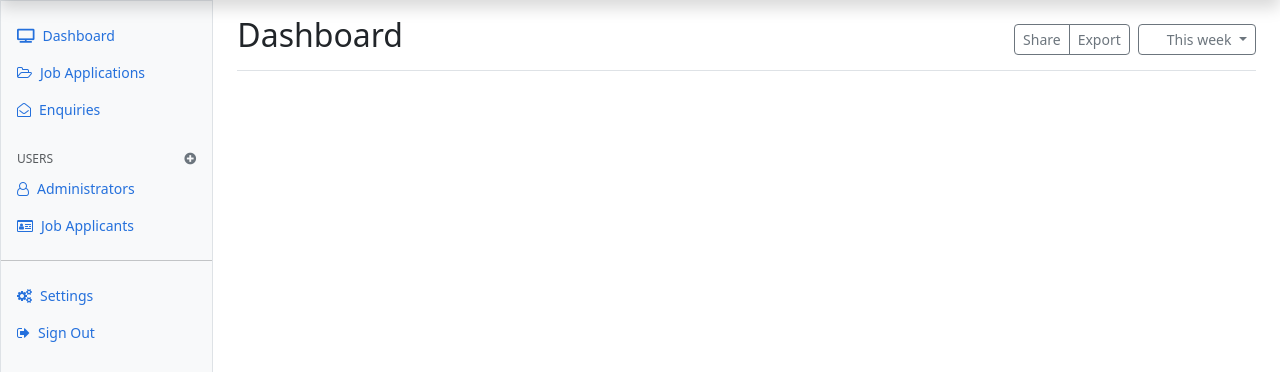
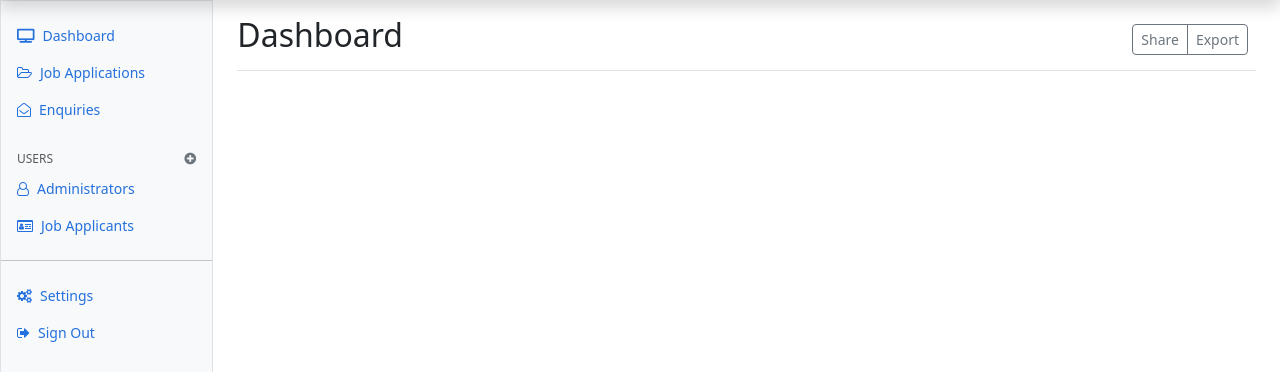
Before and after one commit to Mutai05/Job-Finder-Web, a Flask app: template app/templates/includes/index.html in a window 1280 px wide. Shown: the part 48-420 px from the top of the page. Run offline with Flask 3, Linux system fonts and the light colour scheme; the template is opened without the code that fills it, so the values that code supplies are empty; some libraries are stand-ins or nearby versions.

Commit message:
Fixed sidebar menu full height style on mobile

```diff
--- a/app/templates/includes/dashboard.css
+++ b/app/templates/includes/dashboard.css
@@ -47,7 +47,10 @@
   padding: .75rem 1rem;
 }
 
-.full-height {
-  height: 100vh;
-  background-color: #F8F9FA;
+
+@media (min-width: 768px) {
+  .full-height {
+    height: 100vh;
+    background-color: #F8F9FA;
+  }
 }
--- a/app/templates/includes/index.html
+++ b/app/templates/includes/index.html
@@ -19,11 +19,6 @@
       href="https://cdnjs.cloudflare.com/ajax/libs/font-awesome/4.7.0/css/font-awesome.min.css"
     />
 
-    <!-- Custom styles for this template -->
-    <link
-      href="https://cdn.jsdelivr.net/npm/bootstrap-icons@1.10.5/font/bootstrap-icons.min.css"
-      rel="stylesheet"
-    />
     <!-- Custom styles for this template -->
     <link href="/app/templates/includes/dashboard.css" rel="stylesheet" />
   </head>
@@ -142,13 +137,6 @@
                 <button type="button" class="btn btn-sm btn-outline-secondary">Share</button>
                 <button type="button" class="btn btn-sm btn-outline-secondary">Export</button>
               </div>
-              <button
-                type="button"
-                class="btn btn-sm btn-outline-secondary dropdown-toggle d-flex align-items-center gap-1"
-              >
-                <svg class="bi"><use xlink:href="#calendar3" /></svg>
-                This week
-              </button>
             </div>
           </div>
         </main>
```
